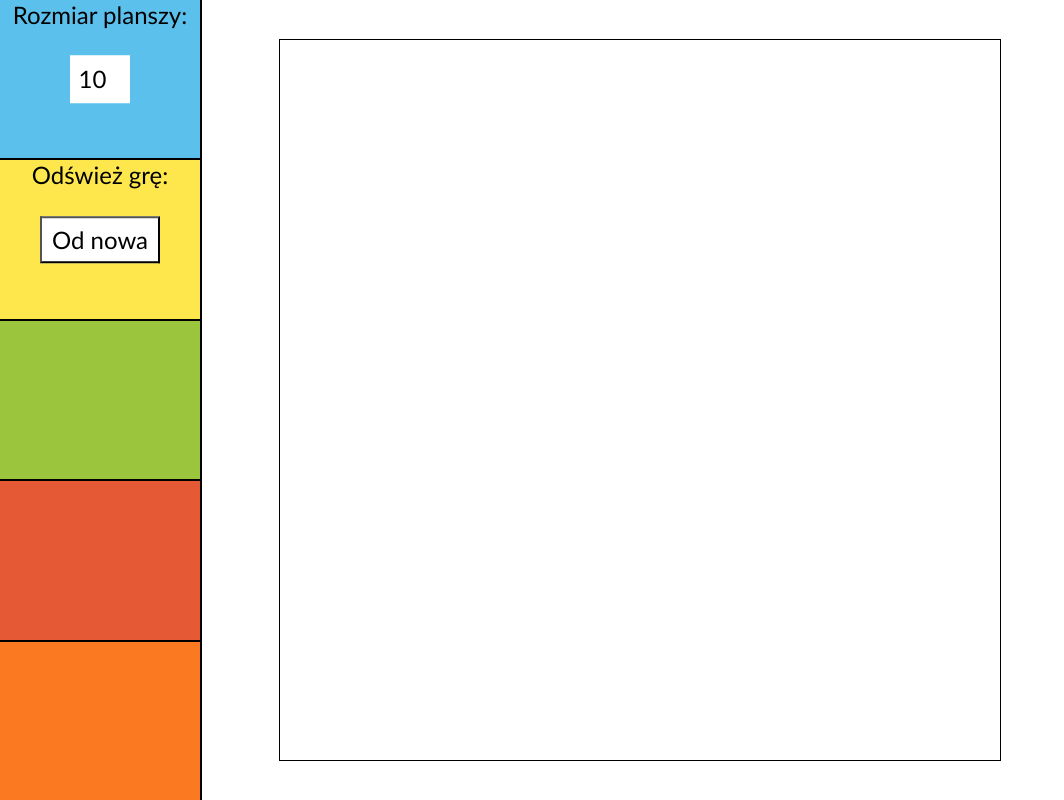
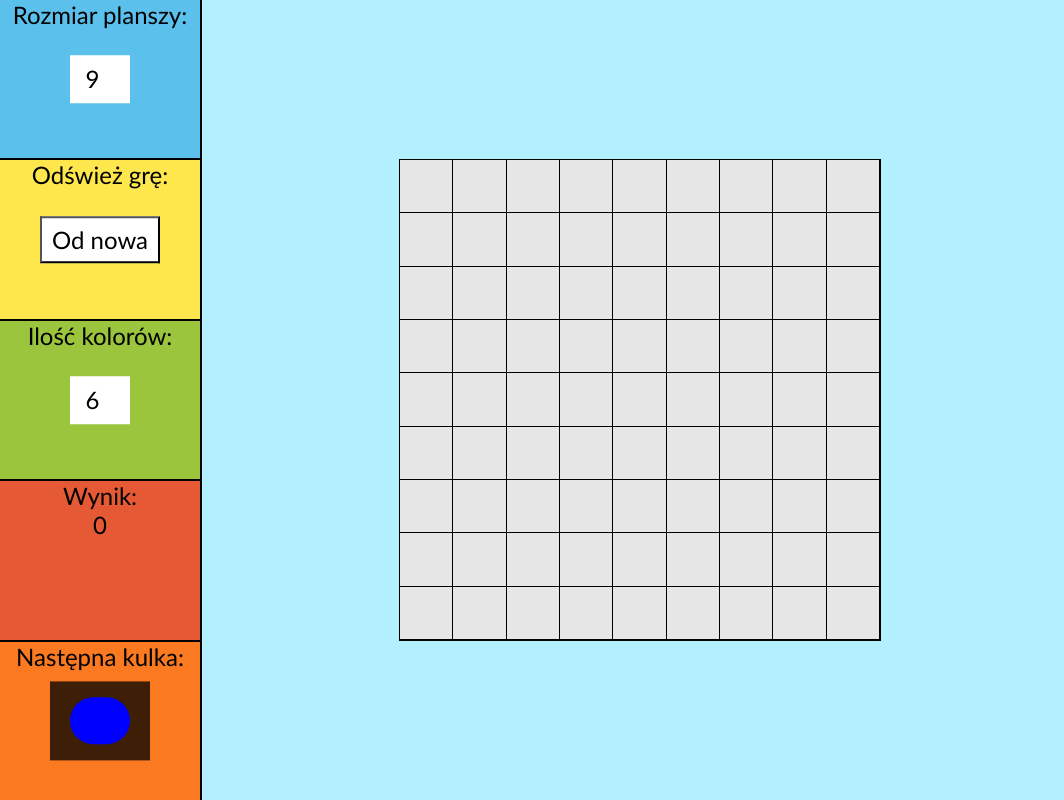
Before and after one commit to mterczynski/kulki, a plain HTML site: page index.html in a window 1280 px wide. Shown: the whole page, without its empty margins (0-1064 px from the left). Drawn offline with Linux system fonts and the light colour scheme.

Commit message:
menu, basic variables and functions

```diff
--- a/index.html
+++ b/index.html
@@ -13,18 +13,31 @@
     <div class="menu">
         <div class="boardSize">
             <h3 class="header">Rozmiar planszy:</h3>
-            <input type="number" class="boardSize__input" min="5" max="30" value="10">
+            <input type="number" id="boardSizeInput" class="boardSize__input" min="5" max="30" value="9">
         </div>
         <div class="resetGame">
             <h3 class="header">Odśwież grę:</h3>
-            <button class="restartGameButton">Od nowa</button>
+            <button id="restartGameButton" class="restartGameButton">Od nowa</button>
         </div>
-        <div></div>
-        <div></div>
-        <div></div>
+        <div class="numberOfColors">
+            <h3 class="header">Ilość kolorów:</h3>
+            <input type="number" id="numberOfColorsInput" class="numberOfColors__input" min="2" max="15" value="6">
+        </div>
+        <div class="currentScore">
+            <h3 class="header">Wynik: </h3>
+            <p id="currentScoreOutput" class="currentScoreOutput">0</p>
+        </div>
+        <div>
+           <h3 class="header">Następna kulka: </h3>
+           <div class="nextBallColor__background"></div>
+           <div id="nextBallColor" class="nextBallColor"></div>
+        </div>
     </div>
 
     <!-- Game scripts: -->
     <script src="js/startGame.js"></script>
+    <script>
+        restartGame();
+    </script>
 </body>
 </html>
--- a/js/startGame.js
+++ b/js/startGame.js
@@ -0,0 +1,54 @@
+const board = document.querySelector('#board');
+const boardSizeInput = document.querySelector('#boardSizeInput');
+const restartGameButton = document.querySelector('#restartGameButton');
+const numberOfColorsInput = document.querySelector('#numberOfColorsInput');
+const currentScoreOutput = document.querySelector('#currentScoreOutput');
+
+let boardSize;
+let currentScore = 0;
+let ballColors;
+
+restartGameButton.addEventListener('click', ()=>{
+    restartGame();
+});
+
+function drawBoard(){
+    // Clear board:
+    while (board.firstChild) {
+        board.removeChild(board.firstChild);
+    }
+
+    // Draw new rows and tiles:
+    for(let i=0; i<boardSize; i++){
+        const row = document.createElement('div');
+        row.classList.add('board__row');
+
+        for(let j=0; j<boardSize; j++){
+            const tile = document.createElement('div');
+            tile.classList.add('board__row__tile');
+            row.appendChild(tile);
+        }
+
+        board.appendChild(row);
+    }
+}
+
+function generateColors(){
+    let firstColorHue = randomInt(0, 360);
+    for(let i=0; i<boardSize; i++){
+        // stopped here
+    }
+}
+
+function randomInt(min, max) {
+    return Math.floor(Math.random() * (max - min + 1)) + min;
+}
+
+function restartGame(){
+    boardSize = boardSizeInput.value;
+    currentScore = 0;
+    currentScoreOutput.innerHTML = 0;
+    generateColors();
+
+    drawBoard();
+}
--- a/style.css
+++ b/style.css
@@ -14,16 +14,36 @@
 
 body{
     overflow: hidden;
+    background: rgba(2, 204, 255, 0.3);
 }
 
 .board{
+    border: 1px solid black;
+    display: flex;
+    flex-direction: column;
+    left: 50%;
     position: absolute;
-    left: 50%;
     top: 50%;
     transform: translate(-50%, -50%);
-    height: 90vmin;
-    width: 90vmin;
-    border: 1px solid black;
+    height: 60vmin;
+    width: 60vmin;
+    background: rgb(230, 230, 230);
+}
+
+.board__row{
+    border-bottom: 1px solid black;
+    display: flex;
+    flex-direction: row;
+    height: 100%;
+    position: relative;
+    width: 100%;
+}
+
+.board__row__tile{
+    border-right: 1px solid black;
+    position: relative;
+    width: 100%;
+    height: 100%;
 }
 
 .menu{
@@ -42,24 +62,24 @@ body{
     width: 100%;
 }
 
-.menu :nth-child(1) {
+.menu >:nth-child(1) {
     background: #5BC0EB;
     border-top: none;
 }
-.menu :nth-child(2) {
+.menu >:nth-child(2) {
     background: #FDE74C;
 }
-.menu :nth-child(3) {
+.menu >:nth-child(3) {
     background: #9BC53D;
 }
-.menu :nth-child(4) {
+.menu >:nth-child(4) {
     background: #E55934;
 }
-.menu :nth-child(5) {
+.menu >:nth-child(5) {
     background: #FA7921;
 }
 
-.menu .boardSize__input{
+.menu .boardSize__input, .menu .numberOfColors__input{
     position: absolute;
     display: block;
     background: white;
@@ -74,22 +94,47 @@ body{
     border: none;
 }
 
-
 .menu .header{
-    width: 100%;
+    background: none;
     font-size: 24px;
     font-weight: normal;
     text-align: center;
-    background: none;
+    width: 100%;
 }
 
 .menu .restartGameButton{
-    position: absolute;
-    left: 50%;
-    top: 50%;
-    width: 60%;
-    height: 30%;
-    transform: translate(-50%, -50%);
     background: white;
     font-size: 24px;
+    height: 30%;
+    left: 50%;
+    position: absolute;
+    top: 50%;
+    transform: translate(-50%, -50%);
+    width: 60%;
 }
+
+.menu .currentScoreOutput{
+    font-size: 24px;
+    text-align: center;
+}
+
+.menu .nextBallColor{
+    background: blue;
+    border-radius: 100px;
+    height: 30%;
+    left: 50%;
+    position: absolute;
+    top: 50%;
+    transform: translate(-50%, -50%);
+    width: 30%;
+}
+
+.menu .nextBallColor__background{
+    background: rgba(0, 0, 0, 0.75);
+    height: 50%;
+    left: 50%;
+    position: absolute;
+    top: 50%;
+    transform: translate(-50%, -50%);
+    width: 50%;
+}
```
